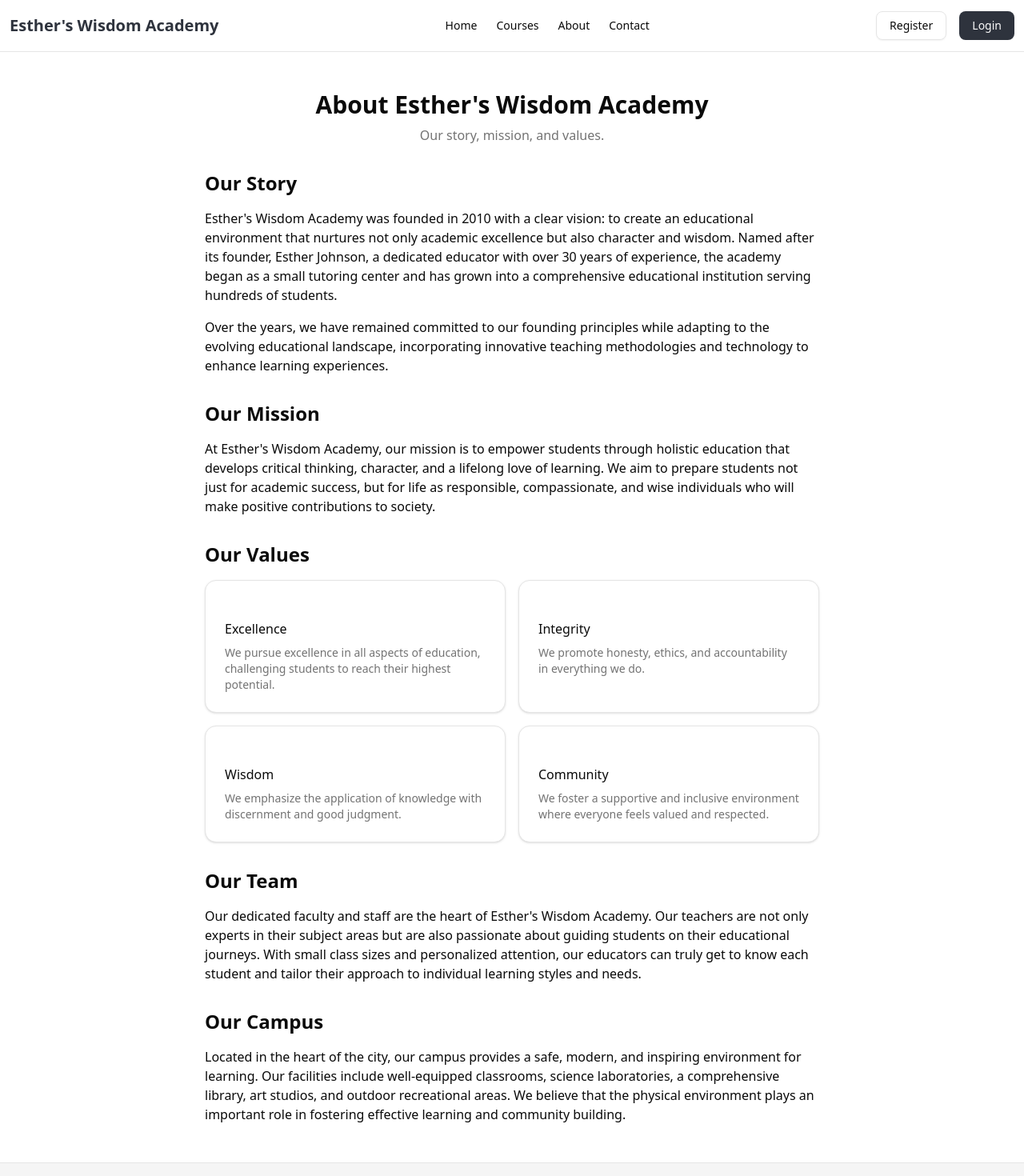
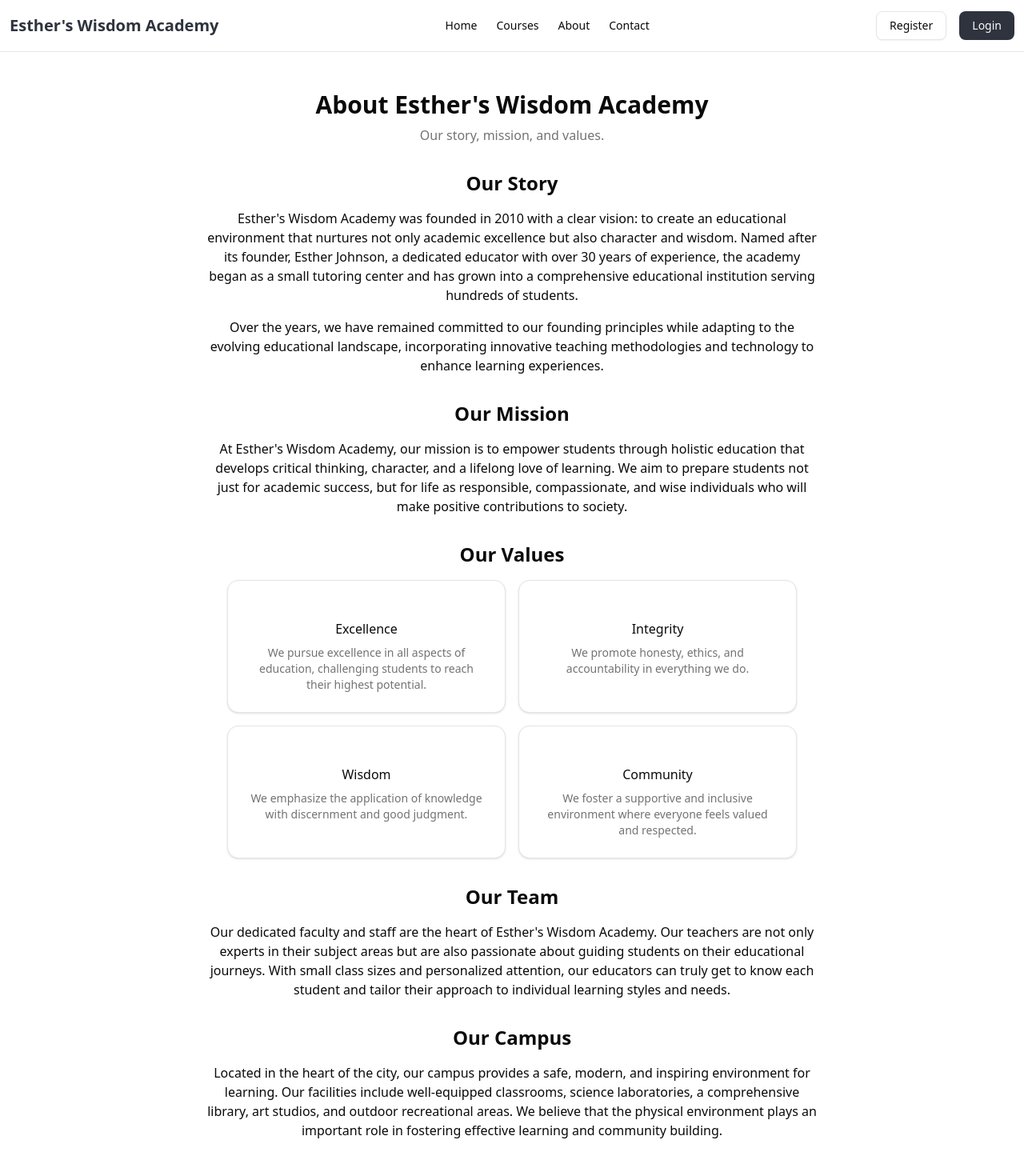
Before and after one commit to OsimFavour/estherrex-academy, a React (Vite) app: page /about in a window 1280 px wide. Shown: the top 1470 px of the page at 80% size. Built offline with nearby package versions, Linux system fonts and the light colour scheme.

Commit message:
Make about section text center

```diff
--- a/src/pages/about-page/about-page.component.tsx
+++ b/src/pages/about-page/about-page.component.tsx
@@ -9,7 +9,7 @@ const AboutPage = () => {
           <p className="text-muted-foreground mt-2">Our story, mission, and values.</p>
         </div>
 
-        <div className="space-y-4">
+        <div className="space-y-4 text-center">
           <h2 className="text-2xl font-semibold">Our Story</h2>
           <p>
             Esther's Wisdom Academy was founded in 2010 with a clear vision: to create an educational
@@ -25,7 +25,7 @@ const AboutPage = () => {
           </p>
         </div>
 
-        <div className="space-y-4">
+        <div className="space-y-4 text-center">
           <h2 className="text-2xl font-semibold">Our Mission</h2>
           <p>
             At Esther's Wisdom Academy, our mission is to empower students through holistic education
@@ -35,9 +35,9 @@ const AboutPage = () => {
           </p>
         </div>
 
-        <div className="space-y-4">
+        <div className="space-y-4 text-center px-7">
           <h2 className="text-2xl font-semibold">Our Values</h2>
-          <div className="grid grid-cols-1 md:grid-cols-2 gap-4 mt-4">
+          <div className="grid grid-cols-1 md:grid-cols-2 lg:grid-cols-2 sm:grid-cols-1 gap-4 mt-4">
             <Card>
               <CardContent className="pt-6">
                 <h3 className="font-medium mb-2">Excellence</h3>
@@ -65,7 +65,7 @@ const AboutPage = () => {
           </div>
         </div>
 
-        <div className="space-y-4">
+        <div className="space-y-4 text-center">
           <h2 className="text-2xl font-semibold">Our Team</h2>
           <p>
             Our dedicated faculty and staff are the heart of Esther's Wisdom Academy. Our teachers
@@ -76,7 +76,7 @@ const AboutPage = () => {
           </p>
         </div>
 
-        <div className="space-y-4">
+        <div className="space-y-4 text-center">
           <h2 className="text-2xl font-semibold">Our Campus</h2>
           <p>
             Located in the heart of the city, our campus provides a safe, modern, and inspiring
```
